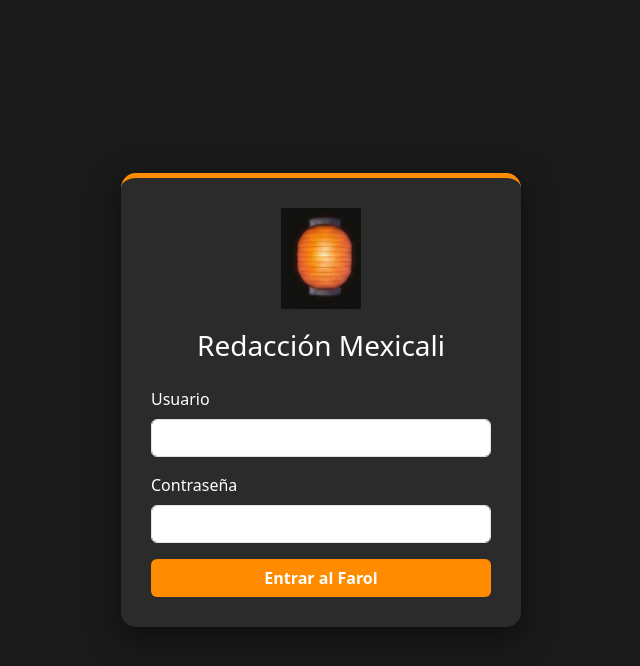
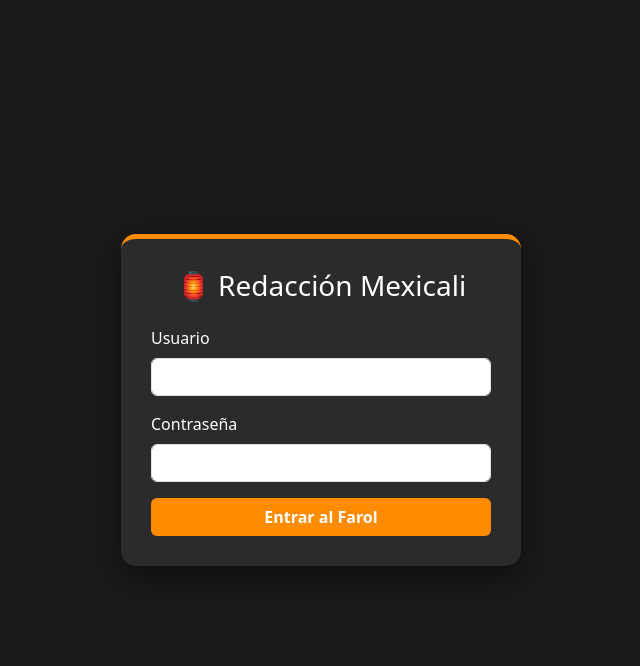
Before and after one commit to josecolor/farol-web., a Flask app: page /login in a window 1280 px wide. Shown: the top 666 px of the page, without its empty margins (319-959 px from the left). Run offline with Flask 3, Linux system fonts and the light colour scheme.

Commit message:
Update login.html

```diff
--- a/templates/login.html
+++ b/templates/login.html
@@ -14,8 +14,7 @@
 </head>
 <body>
     <div class="login-card text-center">
-        <img src="/static/logo.png" alt="Logo" style="width: 80px; margin-bottom: 20px;">
-        <h3 class="mb-4">Redacción Mexicali</h3>
+        <h3 class="mb-4">🏮 Redacción Mexicali</h3>
         {% with messages = get_flashed_messages() %}
           {% if messages %}
             {% for message in messages %}
```
